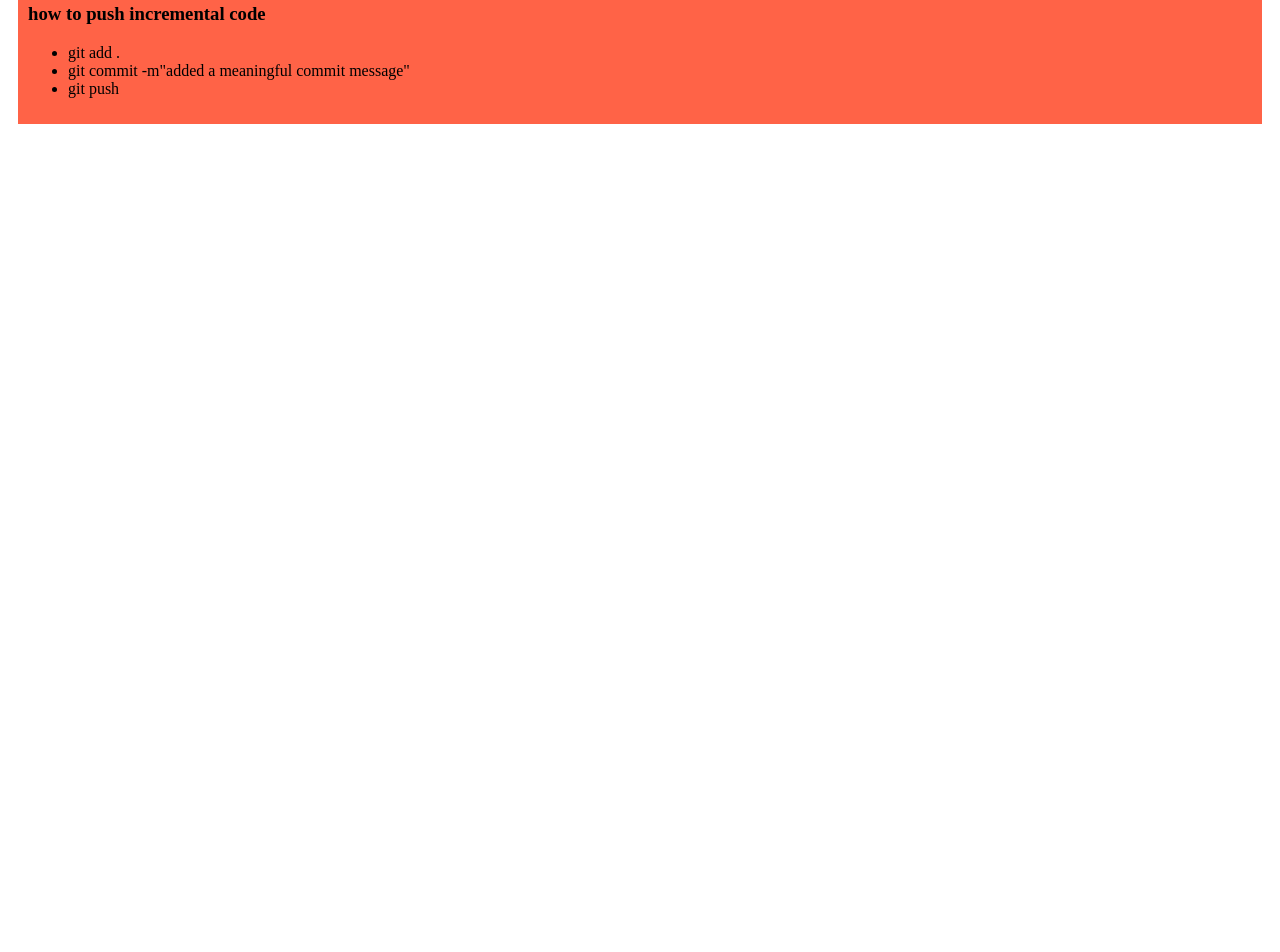
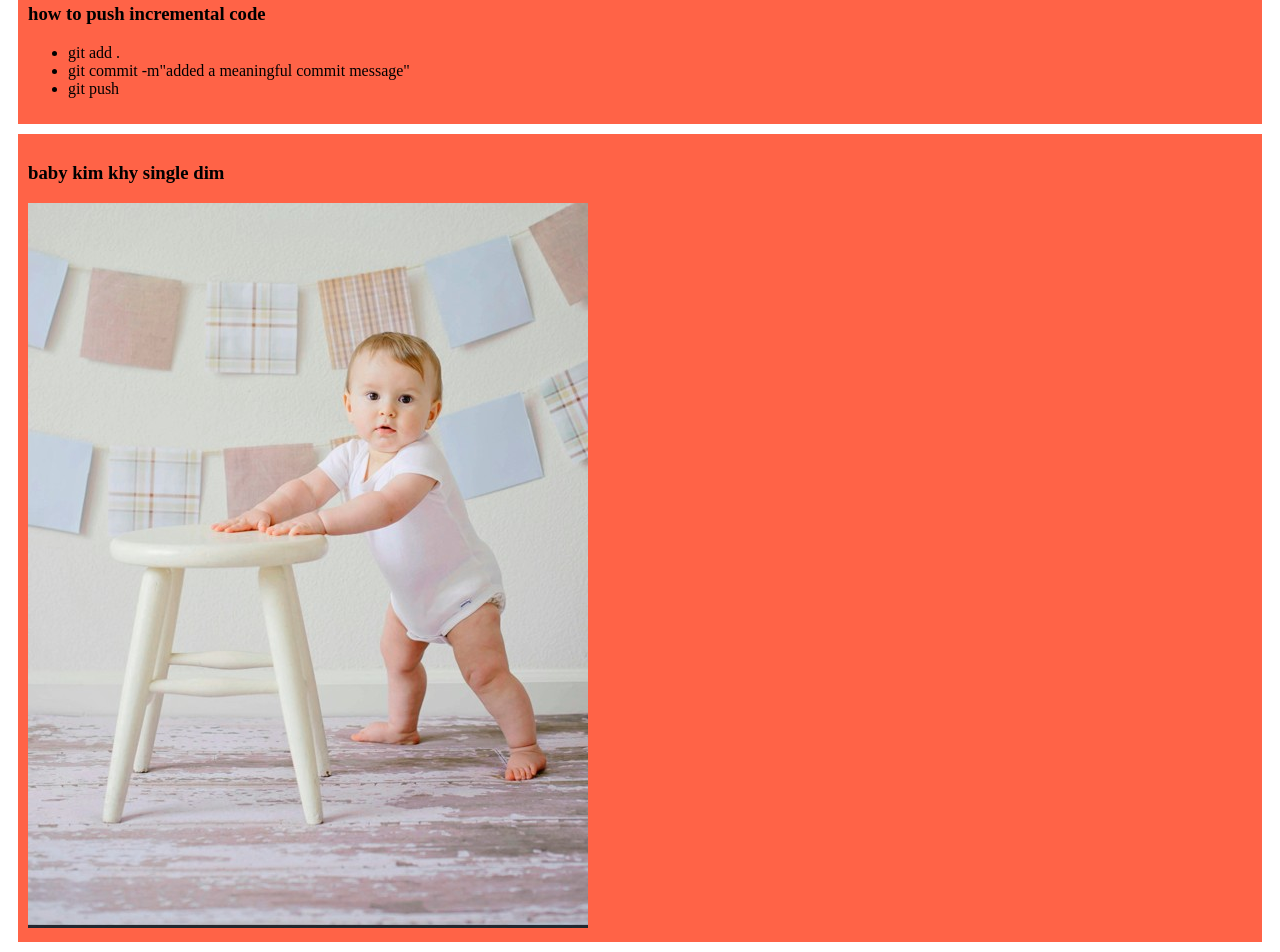
Before and after one commit to Morad123459/my-simple-website, a plain HTML site: page index.html in a window 1280 px wide. Shown: the part 406-1358 px from the top of the page. Before the commit the page ends 800 px from the top, so only its background shows below. Drawn offline with Linux system fonts and the light colour scheme.

Commit message:
added baby kim khy dim

```diff
--- a/index.html
+++ b/index.html
@@ -27,5 +27,9 @@
             <li>git push</li>
         </ul>
     </div>
+    <div>
+        <h3>baby kim khy single dim</h3>
+        <img src="images/baby.jpg" alt="">
+    </div>
 </body>
 </html>
```
Also changed, not shown: images/baby.jpg (added).
